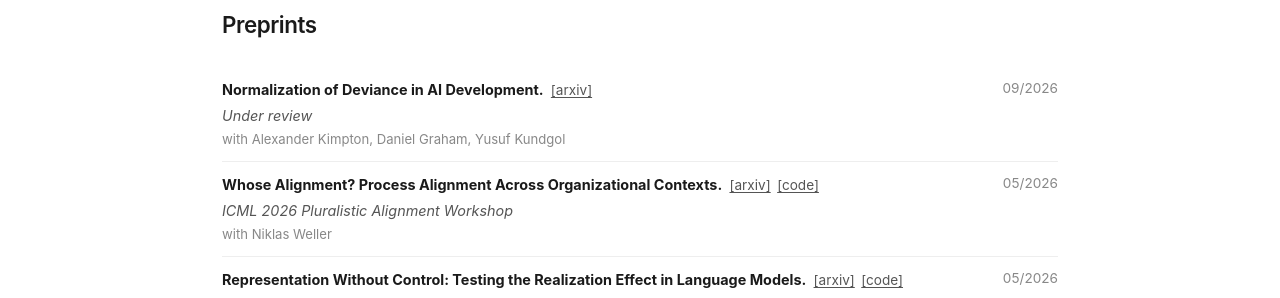
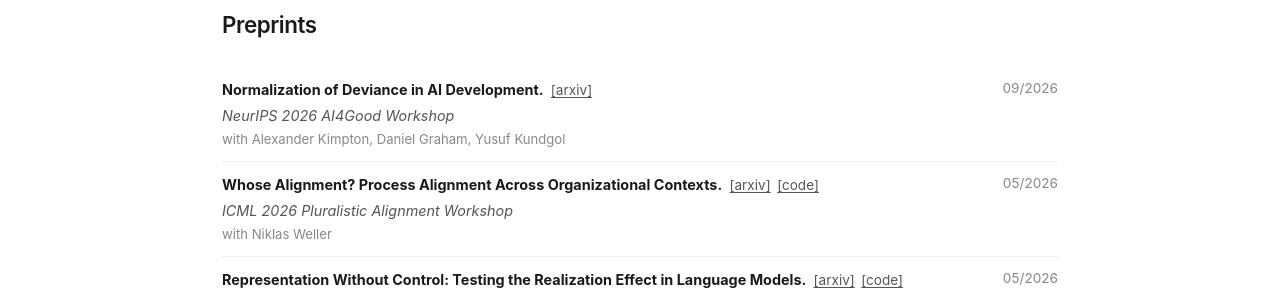
Before and after one commit to EmilioBarkett/emiliobarkett.github.io, a Jekyll site: the page built from index.html, in a window 1280 px wide and 900 px high, scrolled down 772 px. Shown: the part 153-451 px from the top of the window. Built offline with Jekyll 4.4.1, drawn with Linux system fonts in a browser that asks for light colours.

Commit message:
Update Normalization of Deviance venue to NeurIPS 2026 AI4Good Workshop

```diff
--- a/_data/publications.yml
+++ b/_data/publications.yml
@@ -7,7 +7,7 @@
       links:
         - label: "arxiv"
           url: "https://arxiv.org/abs/2609.05749"
-      venue: "Under review"
+      venue: "NeurIPS 2026 AI4Good Workshop"
       credit: "with Alexander Kimpton, Daniel Graham, Yusuf Kundgol"
       date: "09/2026"
     - title: "Whose Alignment? Process Alignment Across Organizational Contexts"
```
